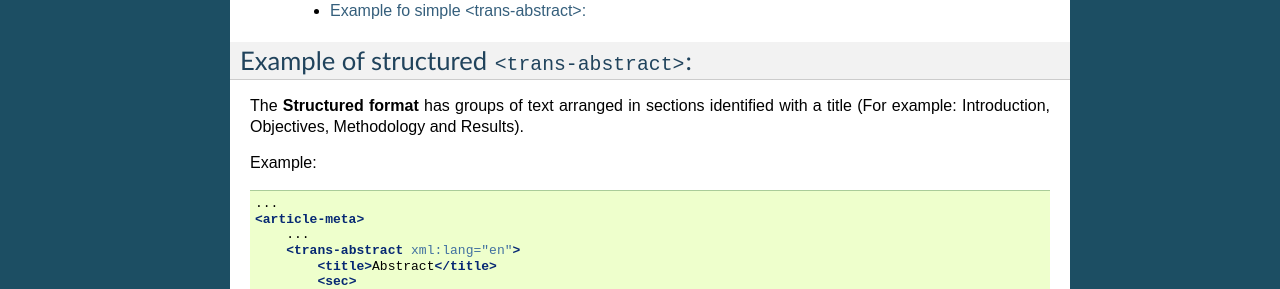
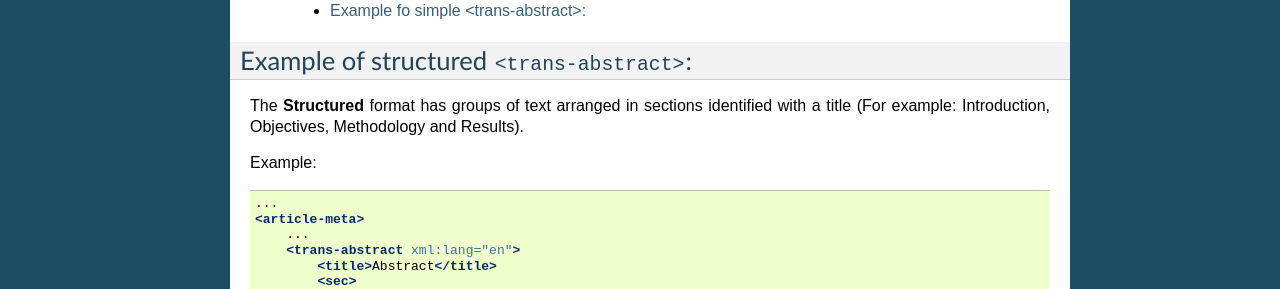
Before and after one commit to erudit/erudit-ps-documentation, a Sphinx documentation site: the page built from docs/source/tagset/element-trans-abstract.rst, in a window 1280 px wide. Shown: the part 408-697 px from the top of the page. Built offline with Sphinx 7.4.7, drawn with Linux system fonts in a browser that asks for light colours; pages that are not in the unit, such as notebooks, are missing from menus.

```diff
--- a/docs/source/tagset/element-trans-abstract.rst
+++ b/docs/source/tagset/element-trans-abstract.rst
@@ -29,7 +29,7 @@ Examples:
 Example of structured ``<trans-abstract>``:
 -------------------------------------------
 
-The **Structured format** has groups of text arranged in sections identified with a title (For example: Introduction, Objectives, Methodology and Results).
+The **Structured** format has groups of text arranged in sections identified with a title (For example: Introduction, Objectives, Methodology and Results).
 
 Example:
 
```
